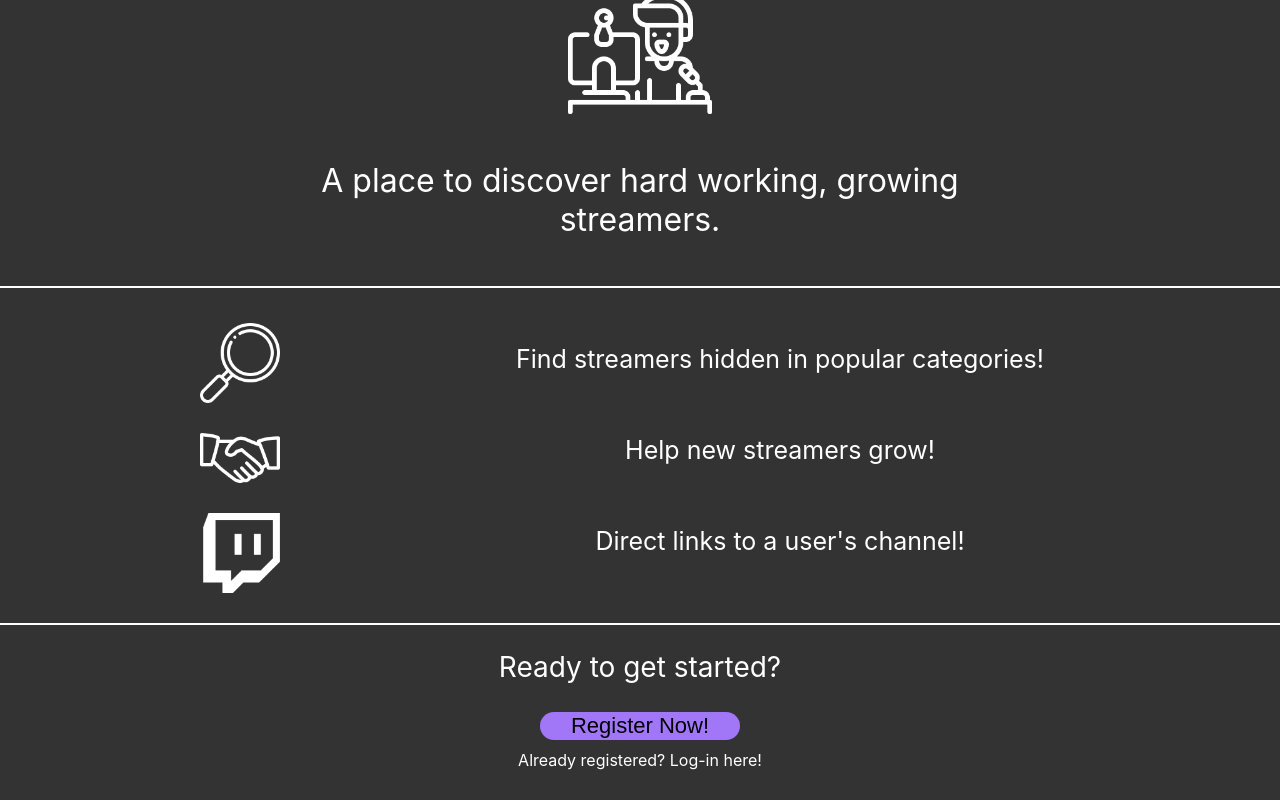
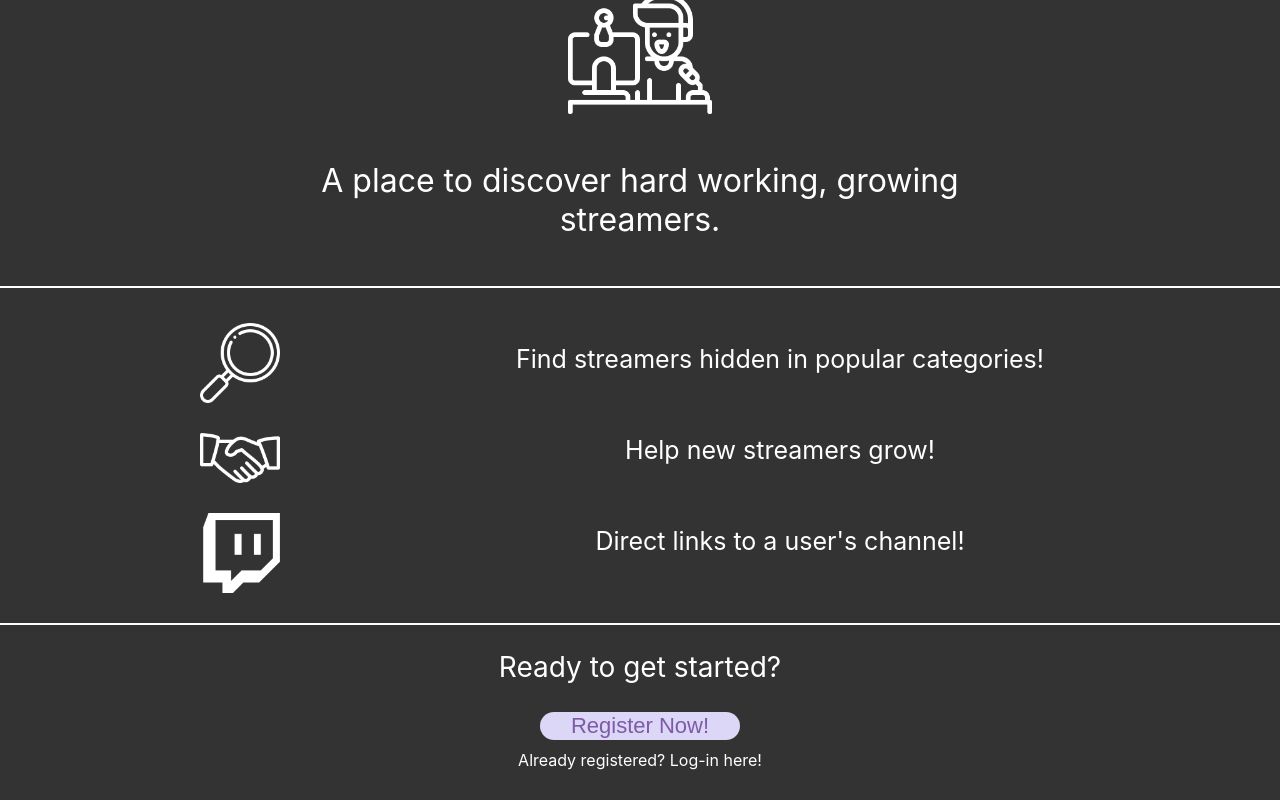
Before and after one commit to chaselancaster/nosmallstreamer-frontend, a React (Create React App) app: page / in a window 1280 px wide. In both pictures the pointer is over the button "Register Now!". Shown: the part 211-1011 px from the top of the page. Built offline with nearby package versions, Linux system fonts and the light colour scheme.

Commit message:
add hover effect for the buttons

```diff
--- a/src/App.css
+++ b/src/App.css
@@ -5,10 +5,16 @@ body {
 }
 
 .button {
-  background-color: rgb(161, 118, 247);
+  background-color: #7d5ba6;
   font-size: 22px;
   width: 200px;
   border: none;
   border-radius: 20px;
   cursor: pointer;
+  color: #dcd6f7;
 }
+
+.button:hover {
+  background-color: #dcd6f7;
+  color: #7d5ba6;
+}
```
